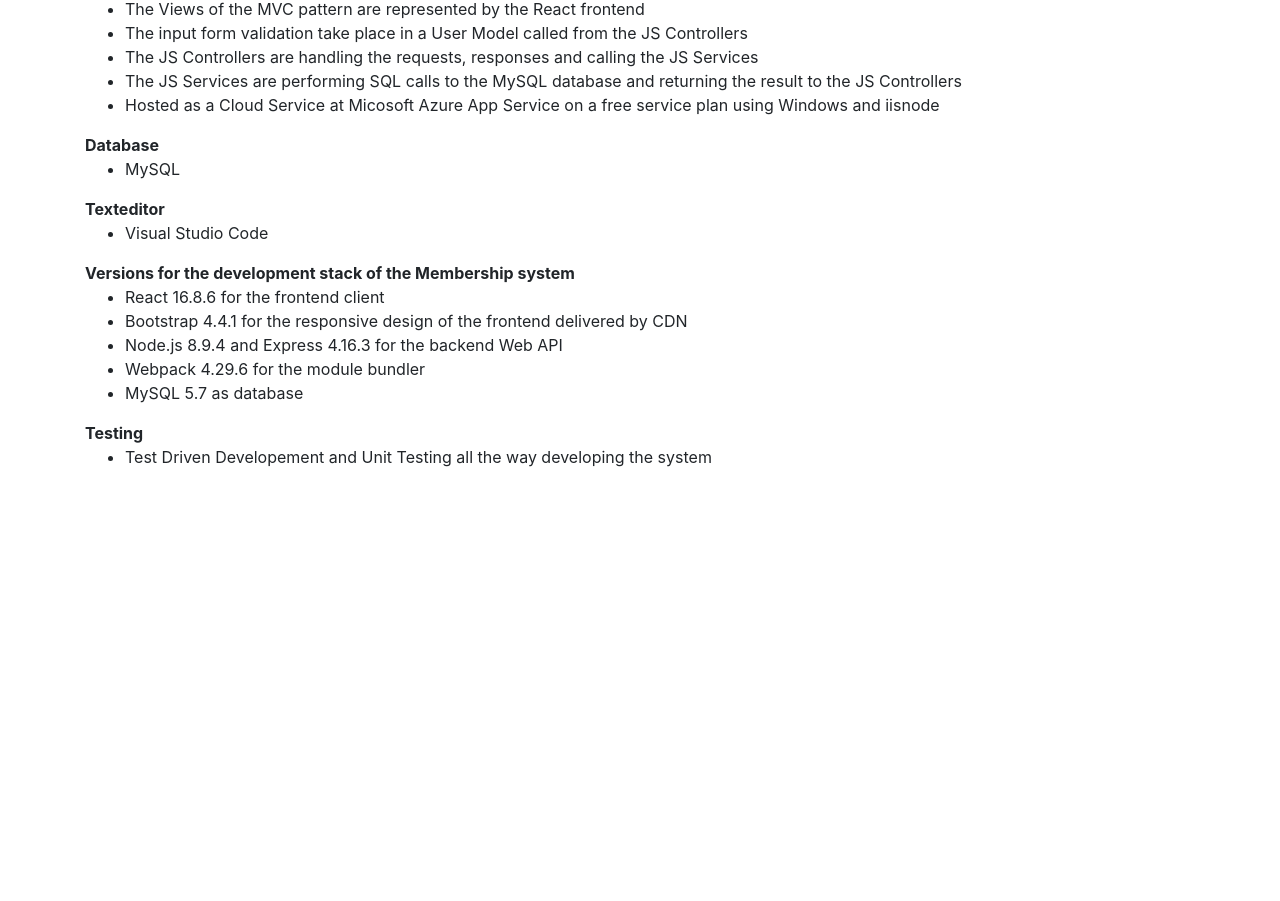
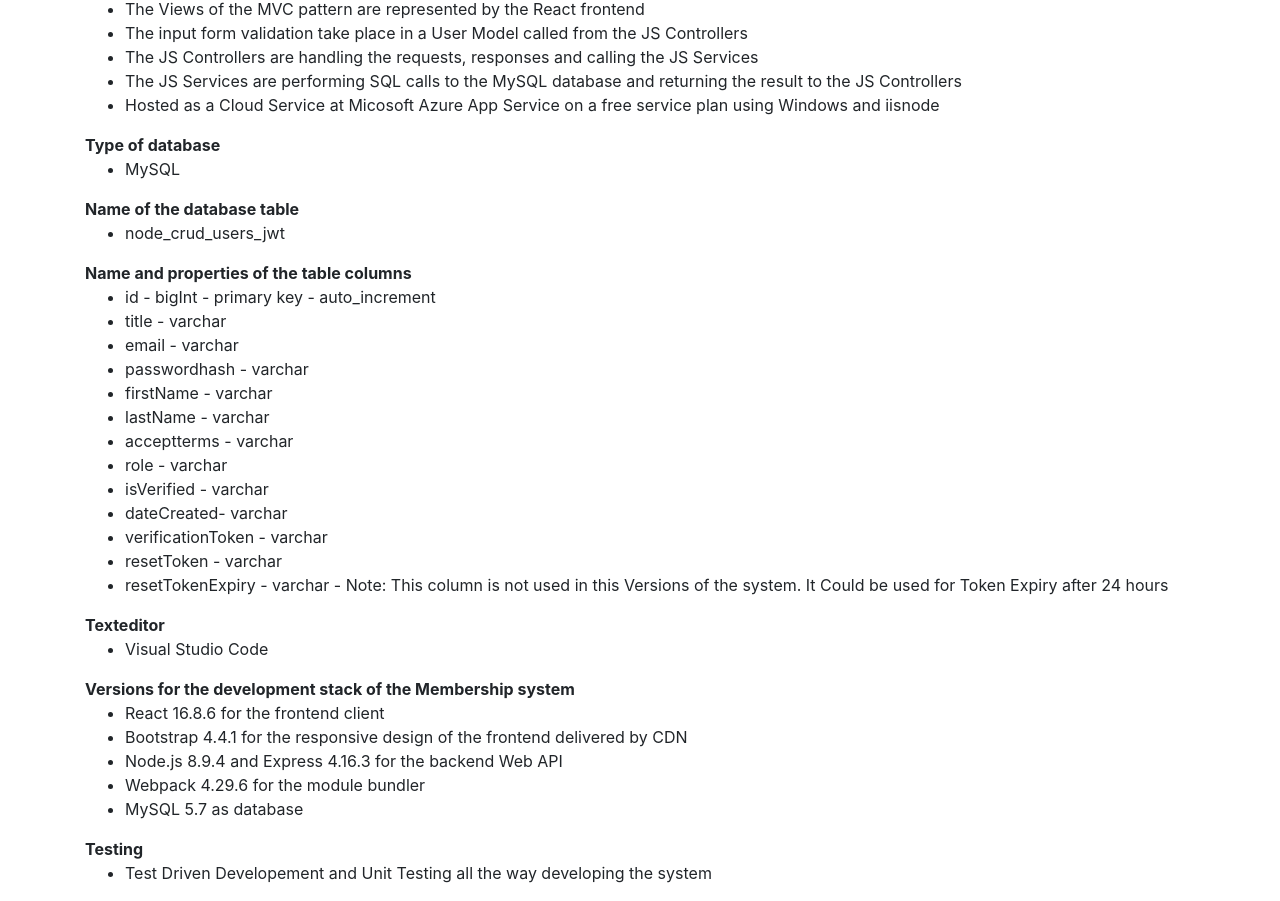
Before and after one commit to persteenolsen/react-spa-users-client, a React app: page /about in a window 1280 px wide. Shown: the part 1157-2058 px from the top of the page. Before the commit the page ends 1642 px from the top, so only its background shows below. Built offline with nearby package versions, Linux system fonts and the light colour scheme; what config would draw is missing.

Commit message:
Documentation about the databese table and columns added

```diff
--- a/src/AboutPage/AboutPage.jsx
+++ b/src/AboutPage/AboutPage.jsx
@@ -40,6 +40,7 @@
 			     <li><a href="https://github.com/persteenolsen/reactspausersclient" target="_blank">The React SPA Client - The frontend</a></li>
 				 <li><a href="https://github.com/persteenolsen/nodeexpressusersapi" target="_blank">The Web API - The backend</a></li>
 			   </ul>
+
 
 			   <b>Main functionality of Users</b>
 			   <ul>
@@ -96,9 +97,30 @@
                <li>Hosted as a Cloud Service at Micosoft Azure App Service on a free service plan using Windows and iisnode</li>
               </ul>
 
-		     <b>Database</b>
+		     <b>Type of database</b>
 		     <ul>
 		       <li>MySQL</li>
+		     </ul>
+			 <b>Name of the database table</b>
+		     <ul>
+		       <li>node_crud_users_jwt</li>
+		     </ul>
+			 <b>Name and properties of the table columns</b>
+		     <ul>
+		       <li>id - bigInt - primary key - auto_increment</li>
+			   <li>title - varchar</li>
+			   <li>email - varchar</li>
+			   <li>passwordhash - varchar</li>
+			   <li>firstName - varchar</li>
+			   <li>lastName - varchar</li>
+			   <li>acceptterms - varchar</li>
+			   <li>role - varchar</li>
+			   <li>isVerified - varchar</li>
+			   <li>dateCreated- varchar</li>
+			   <li>verificationToken - varchar</li>
+			   <li>resetToken - varchar</li>
+			   <li>resetTokenExpiry - varchar - Note: This column is not used in this Versions
+				   of the system. It Could be used for Token Expiry after 24 hours</li>
 		     </ul>
 
 
@@ -116,11 +138,11 @@
 			  <li>MySQL 5.7 as database</li>
              </ul>
 
+
 			 <b>Testing</b>
-		      <ul>
-		       <li>Test Driven Developement and Unit Testing all the way developing the system</li>
-		     </ul>
-
+		       <ul>
+		        <li>Test Driven Developement and Unit Testing all the way developing the system</li>
+		       </ul>
 
            </div>
 
```
